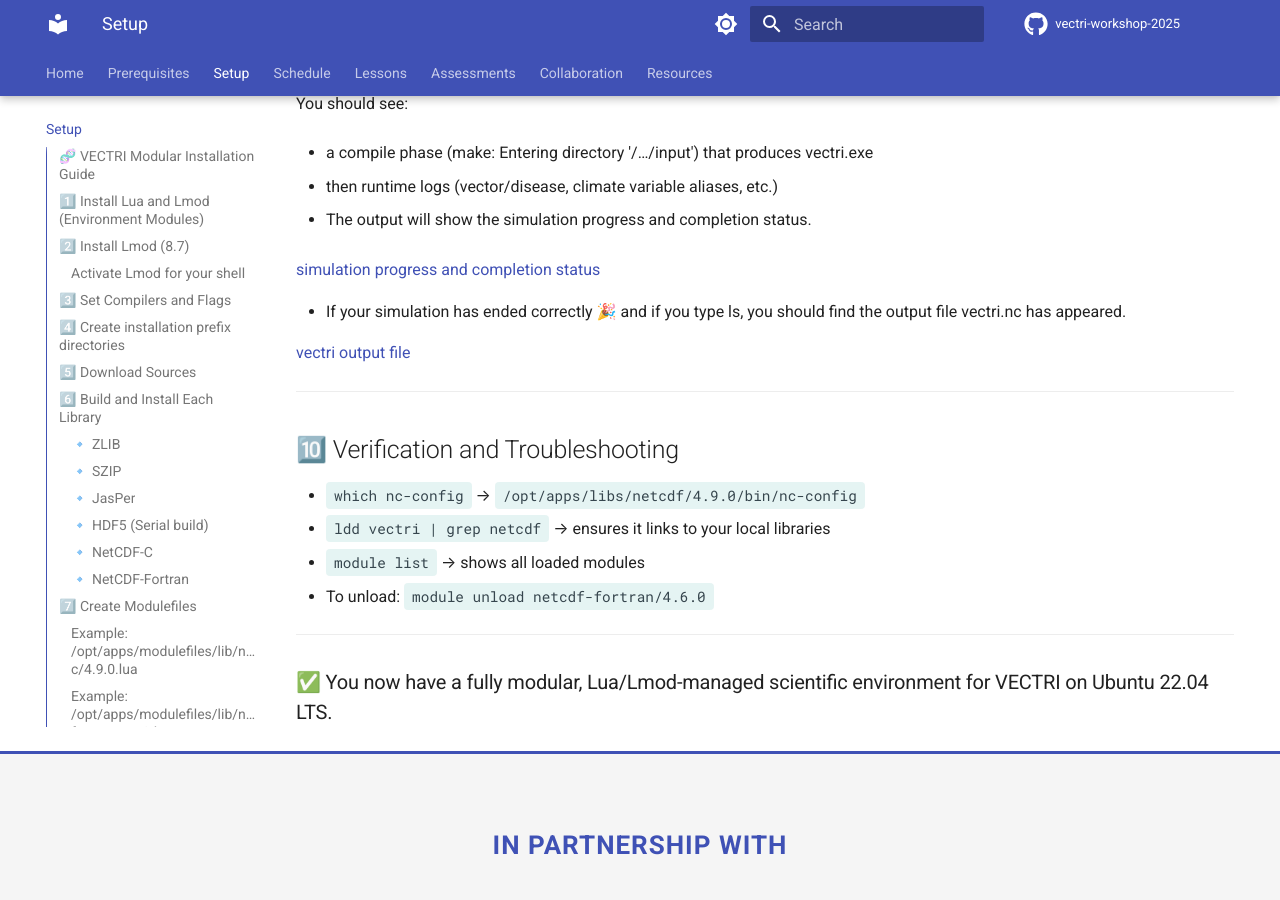
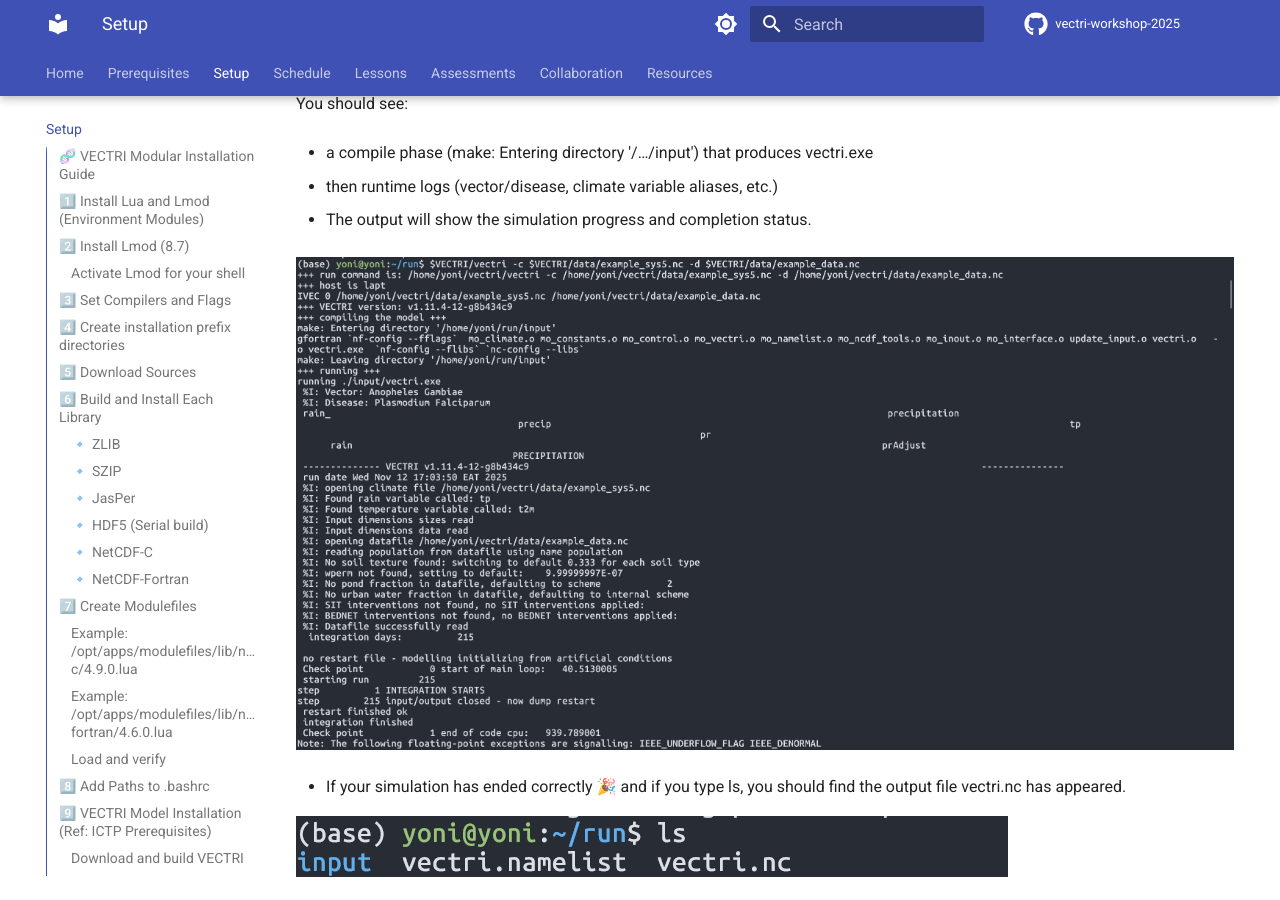
Before and after one commit to YonSci/vectri-mkdocs, an MkDocs documentation site: the page built from docs/setup.md, in a window 1280 px wide and 900 px high, scrolled down 8263 px. Built offline with MkDocs 1.6.1 and Material for MkDocs 9.7.7, drawn with Linux system fonts in a browser that asks for light colours; comment, search, counter and statistics services are not loaded.

Commit message:
Update setup documentation to improve image references for simulation progress and output file visibility. Change links to markdown image syntax for better compatibility and clarity.

```diff
--- a/docs/setup.md
+++ b/docs/setup.md
@@ -371,11 +371,11 @@ You should see:
 
   - The output will show the simulation progress and completion status.
 
-  [simulation progress and completion status](assets\img\vectri-test-run.png)
+  ![simulation progress and completion status](assets/img/vectri-test-run.png)
 
   - If your simulation has ended correctly 🎉 and if you type ls, you should find the output file vectri.nc has appeared.
 
-  [vectri output file ](assets\img\vectri-test-dir.png)
+  ![vectri output file](assets/img/vectri-test-dir.png)
 
 
 ---
```
